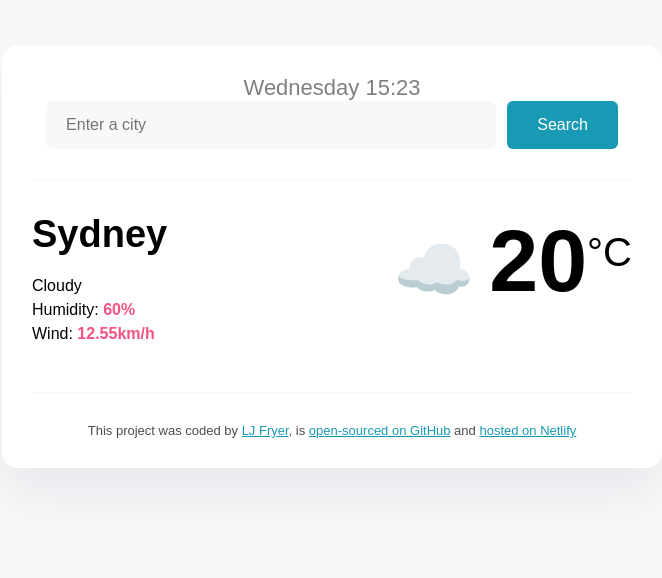
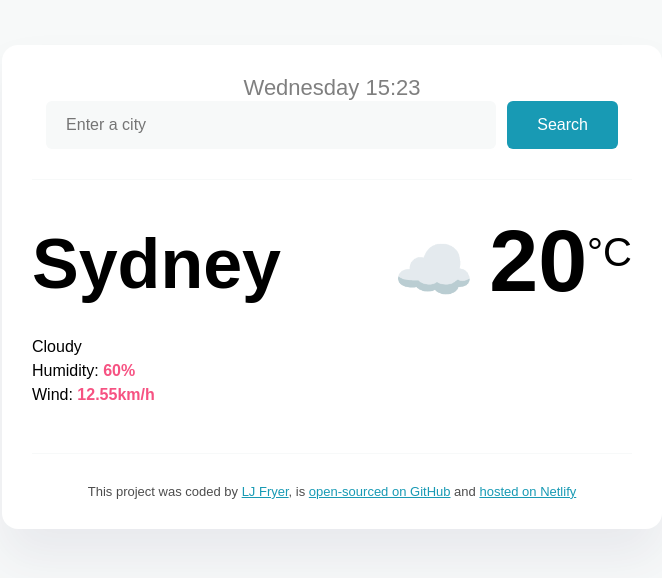
Before and after one commit to LJ-Fryer/weather-forecast-app, a plain HTML site: page index.html in a window 1280 px wide. Shown: the whole page, without its empty margins (308-970 px from the left). Drawn offline with Linux system fonts and the light colour scheme; a web font is replaced by a local one.

Commit message:
tweaked spacing in city name

```diff
--- a/src/style.css
+++ b/src/style.css
@@ -43,10 +43,10 @@ main {
   justify-content: space-between;
 }
 .weather-app-city {
-  margin: 0;
-  font-size: 38px;
+  margin-top: 30px;
+  font-size: 70px;
   line-height: 48px;
-  font-weight: 700px;
+  font-weight: bold;
 }
 .weather-app-details {
   font-size: 16px;
```
